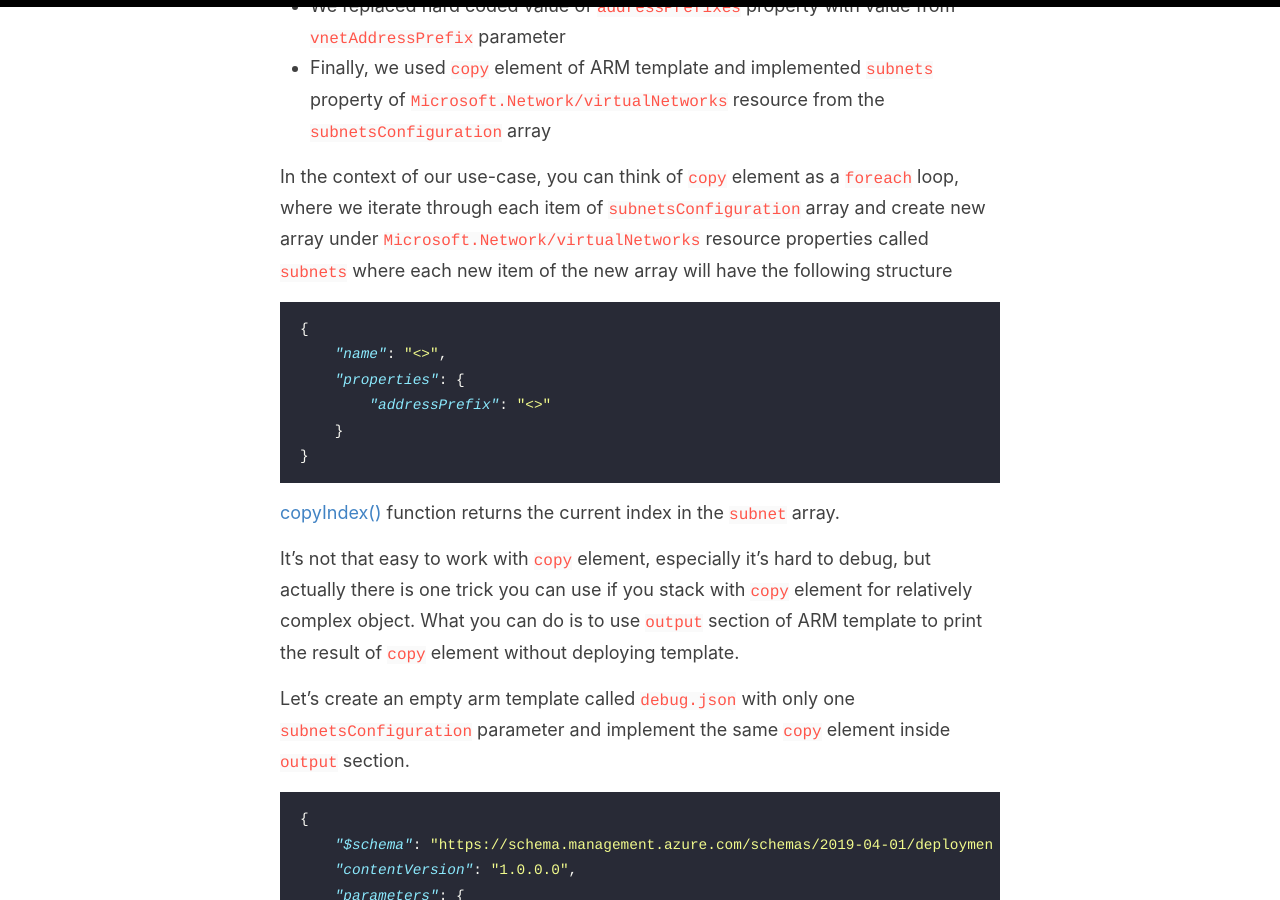
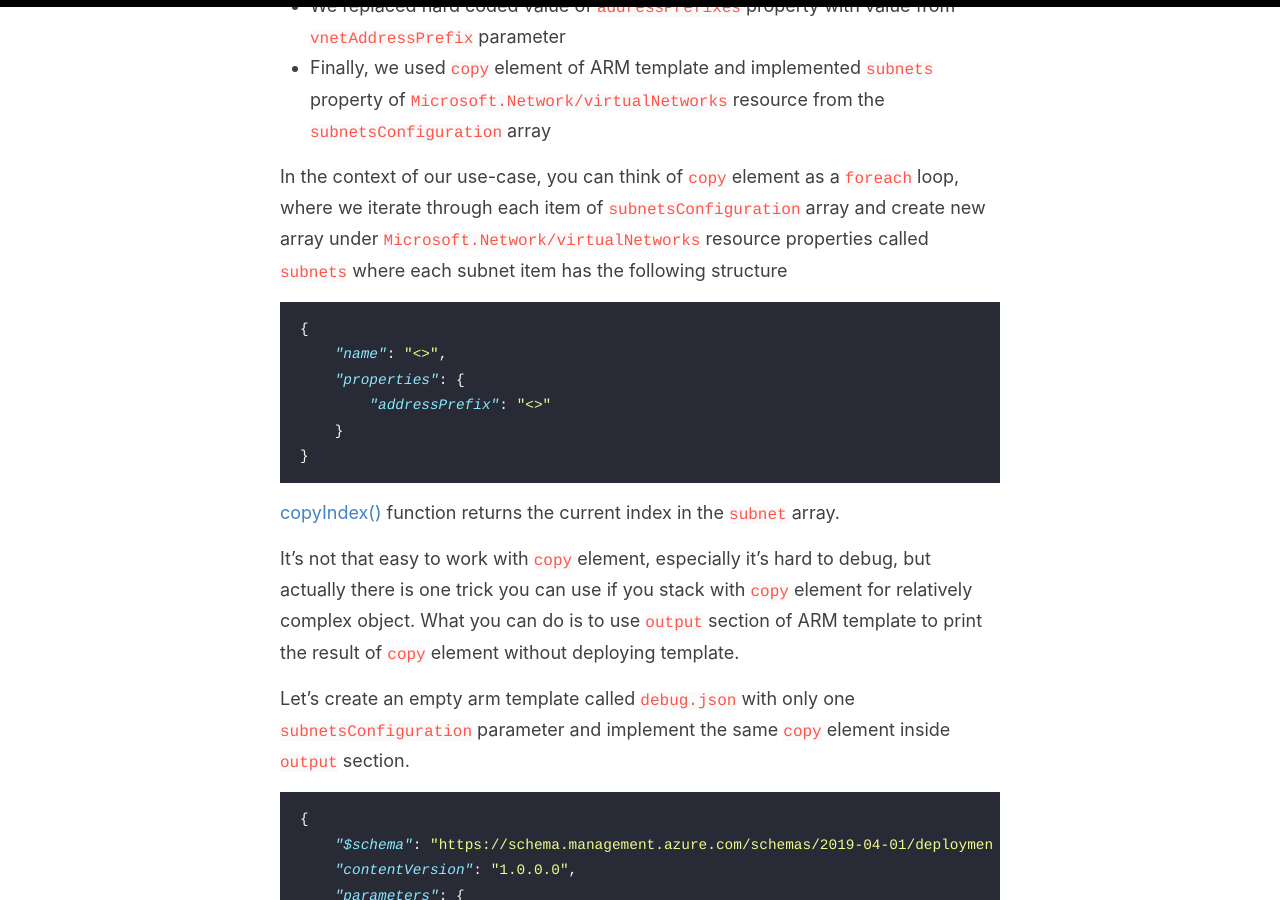
Before and after one commit to evgenyb/evgenyb.github.io, a Jekyll site: the page built from _posts/2020-05-05-use-copy-function-to-simplify-arm-templates.md, in a window 1280 px wide and 900 px high, scrolled down 10572 px. Built offline with Jekyll 4.4.1, drawn with Linux system fonts in a browser that asks for light colours.

Commit message:
Fix content

````diff
--- a/_posts/2020-05-05-use-copy-function-to-simplify-arm-templates.md
+++ b/_posts/2020-05-05-use-copy-function-to-simplify-arm-templates.md
@@ -373,7 +373,7 @@ Some comments about changes we did in the template file:
 * We replaced hard coded value of `addressPrefixes` property with value from `vnetAddressPrefix` parameter
 * Finally, we used `copy` element of ARM template and implemented `subnets` property of `Microsoft.Network/virtualNetworks` resource from the `subnetsConfiguration` array
 
-In the context of our use-case, you can think of `copy` element as a `foreach` loop, where we iterate through each item of `subnetsConfiguration` array and create new array under `Microsoft.Network/virtualNetworks` resource properties called `subnets` where each new item of the new array will have the following structure
+In the context of our use-case, you can think of `copy` element as a `foreach` loop, where we iterate through each item of `subnetsConfiguration` array and create new array under `Microsoft.Network/virtualNetworks` resource properties called `subnets` where each subnet item has the following structure
 
 ```json
 {
````
